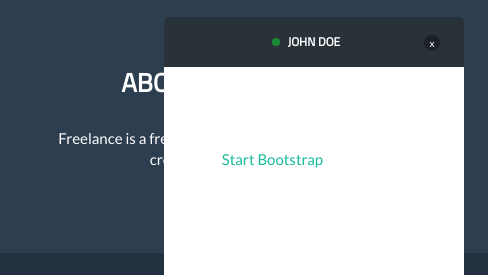
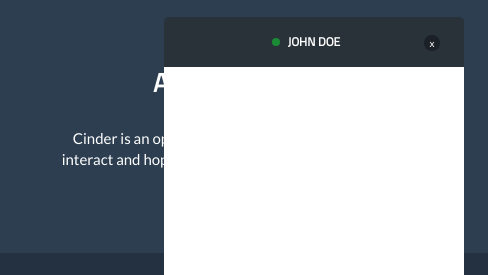
Before and after one commit to dzdao/Cinder, a website: page Client/profile.html in a window 1280 px wide. Shown: the part 377-652 px from the top of the page, 792-1280 px from the left. Drawn offline with nearby package versions, Linux system fonts and the light colour scheme; a script that the page names is missing.

Commit message:
Updated the default 'About' section to describe Cinder

```diff
--- a/Client/profile.html
+++ b/Client/profile.html
@@ -221,8 +221,8 @@
                         </ul>
                     </div>
                     <div class="footer-col col-md-4">
-                        <h3>About Freelancer</h3>
-                        <p>Freelance is a free to use, open source Bootstrap theme created by <a href="http://startbootstrap.com">Start Bootstrap</a>.</p>
+                        <h3>About Cinder</h3>
+                        <p>Cinder is an open environment for programmers to interact and hopefully create something cool together.</p>
                     </div>
                 </div>
             </div>
```
Also changed, not shown: Client/match.html (+2 -2 lines).
